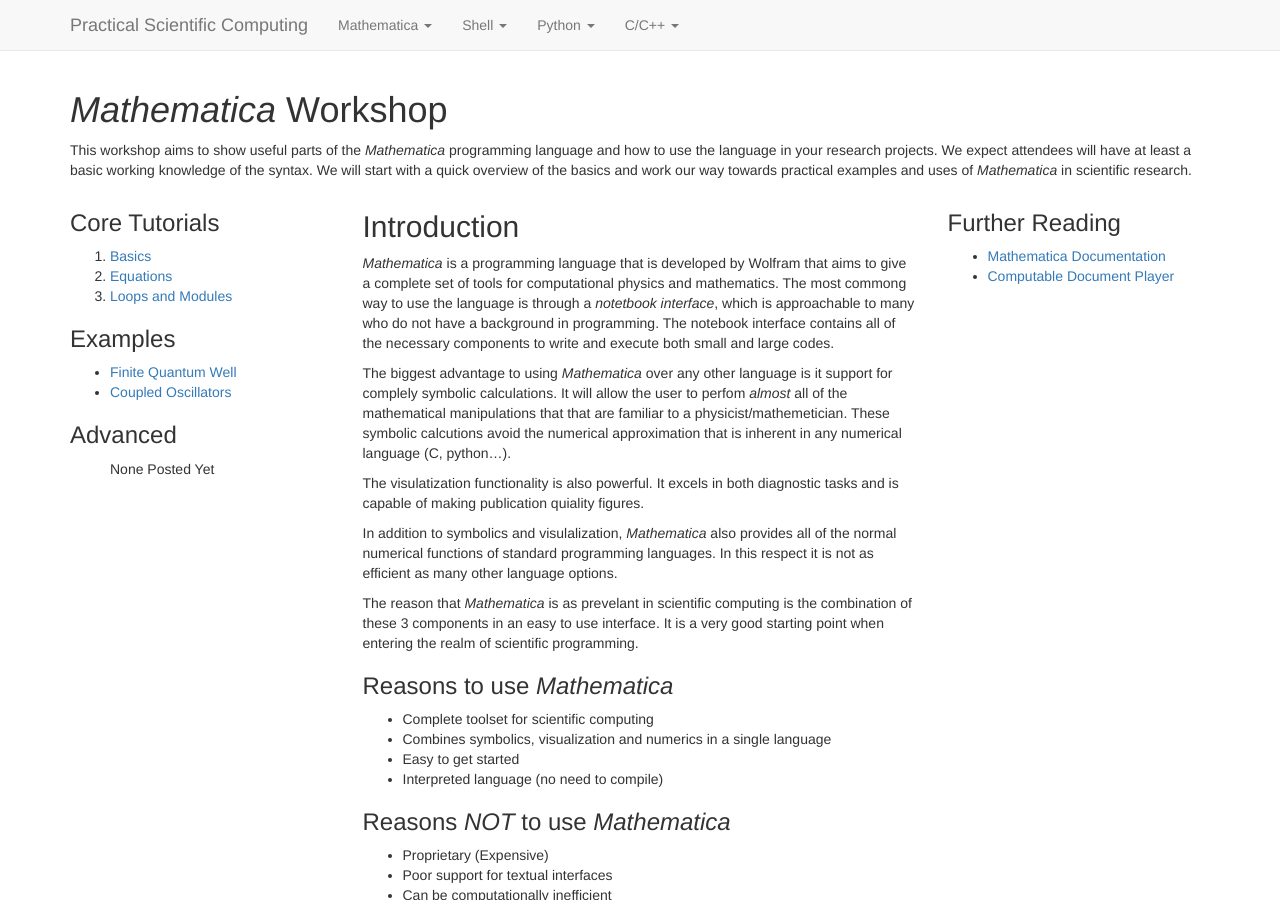
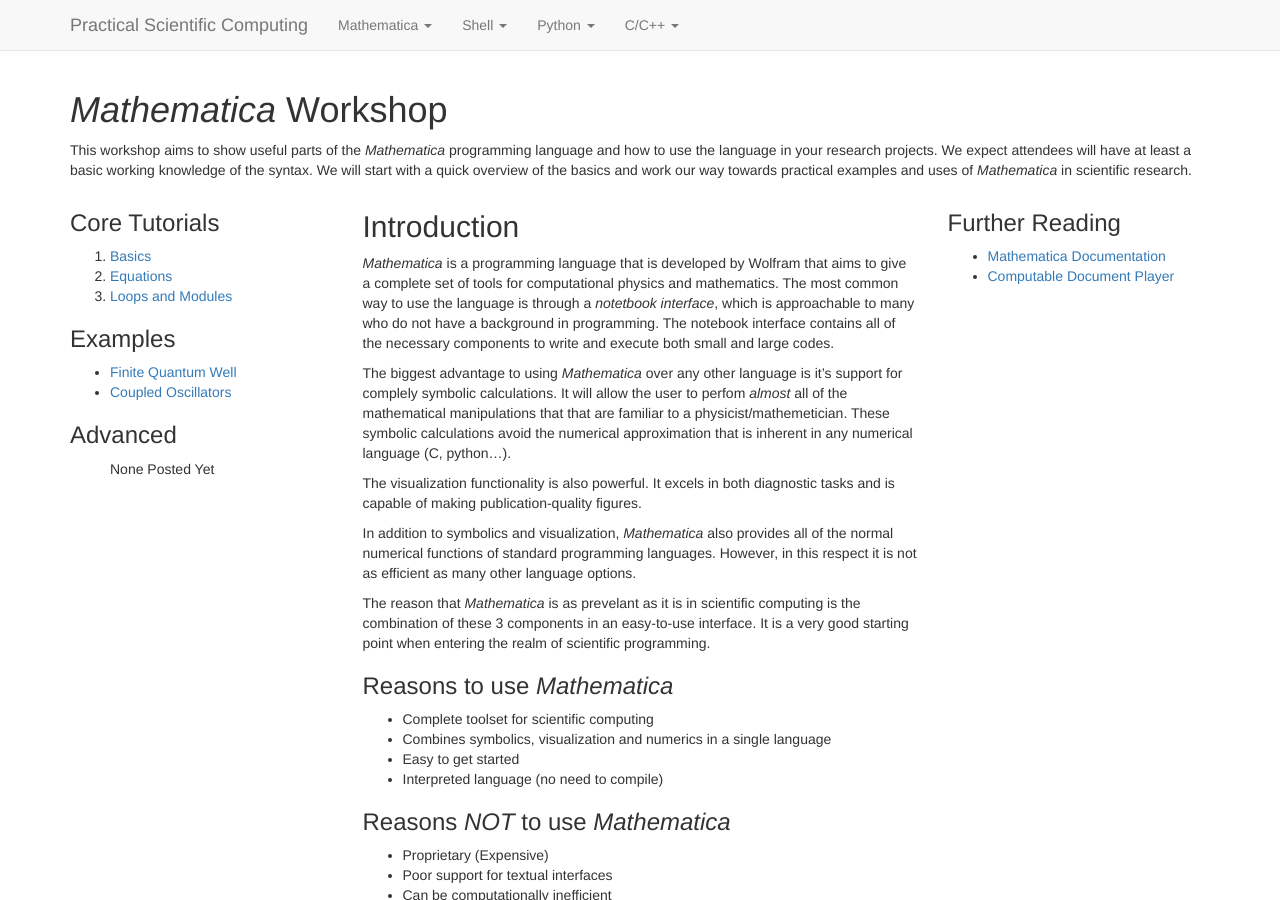
Before and after one commit to practical-scientific-computing/practical-scientific-computing.github.io, a Jekyll site: the page built from mathematica/00-intro.md, in a window 1280 px wide and 900 px high. Built offline with Jekyll 4.4.1, drawn with Linux system fonts in a browser that asks for light colours; nearby versions of some CDN libraries; Markdown is read by kramdown in place of the engine named in the settings.

Commit message:
Corrected typos

```diff
--- a/mathematica/00-intro.md
+++ b/mathematica/00-intro.md
@@ -9,19 +9,19 @@
 ## Introduction
 
 *Mathematica* is a programming language that is developed by Wolfram that aims to give a complete set of tools for computational physics and mathematics.
-The most commong way to use the language is through a *notetbook interface*, which is approachable to many who do not have a background in programming.
+The most common way to use the language is through a *notetbook interface*, which is approachable to many who do not have a background in programming.
 The notebook interface contains all of the necessary components to write and execute both small and large codes.
 
-The biggest advantage to using *Mathematica* over any other language is it support for complely symbolic calculations.
+The biggest advantage to using *Mathematica* over any other language is it's support for complely symbolic calculations.
 It will allow the user to perfom *almost* all of the mathematical manipulations that that are familiar to a physicist/mathemetician.
-These symbolic calcutions avoid the numerical approximation that is inherent in any numerical language (C, python...).
+These symbolic calculations avoid the numerical approximation that is inherent in any numerical language (C, python...).
 
-The visulatization functionality is also powerful.
-It excels in both diagnostic tasks and is capable of making publication quiality figures.
+The visualization functionality is also powerful.
+It excels in both diagnostic tasks and is capable of making publication-quality figures.
 
-In addition to symbolics and visulalization, *Mathematica* also provides all of the normal numerical functions of standard programming languages. In this respect it is not as efficient as many other language options.
+In addition to symbolics and visualization, *Mathematica* also provides all of the normal numerical functions of standard programming languages. However, in this respect it is not as efficient as many other language options.
 
-The reason that *Mathematica* is as prevelant in scientific computing is the combination of these 3 components in an easy to use interface.
+The reason that *Mathematica* is as prevelant as it is in scientific computing is the combination of these 3 components in an easy-to-use interface.
 It is a very good starting point when entering the realm of scientific programming.
 
 ### Reasons to use *Mathematica*
```
